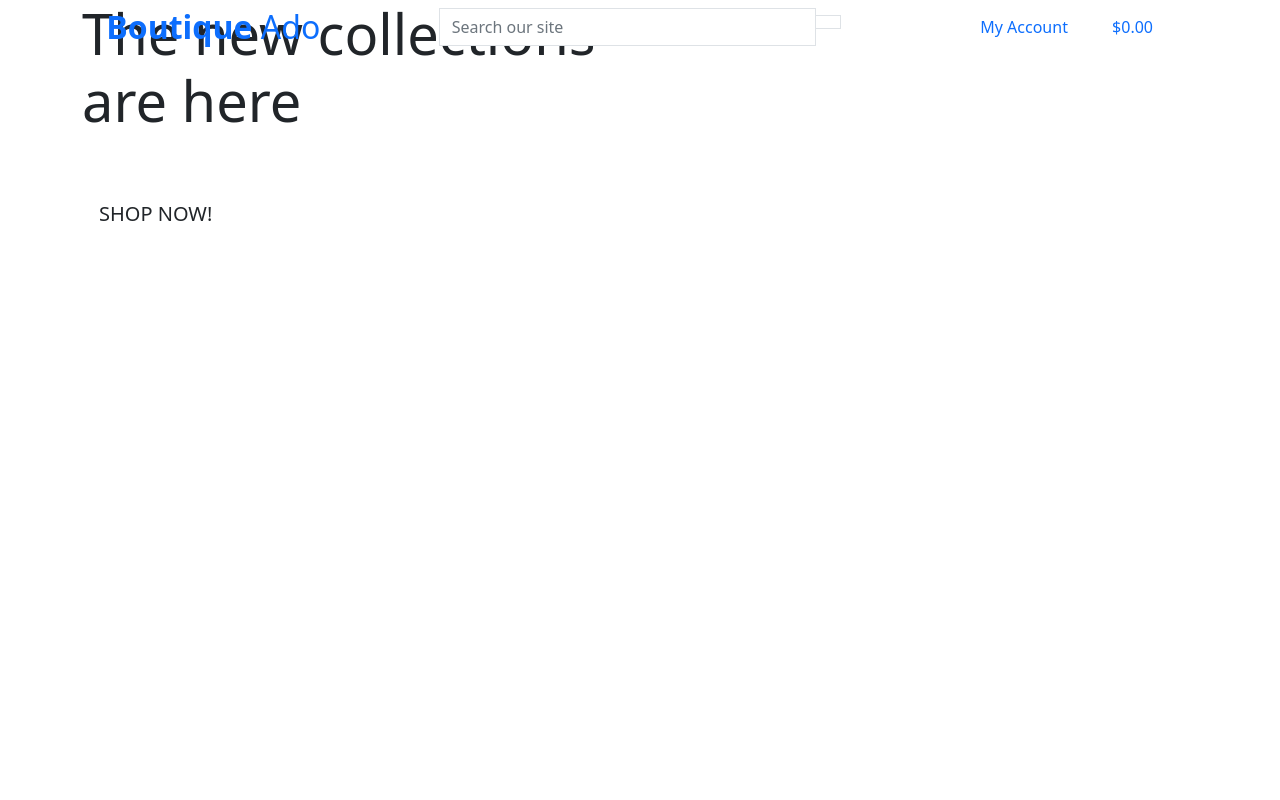
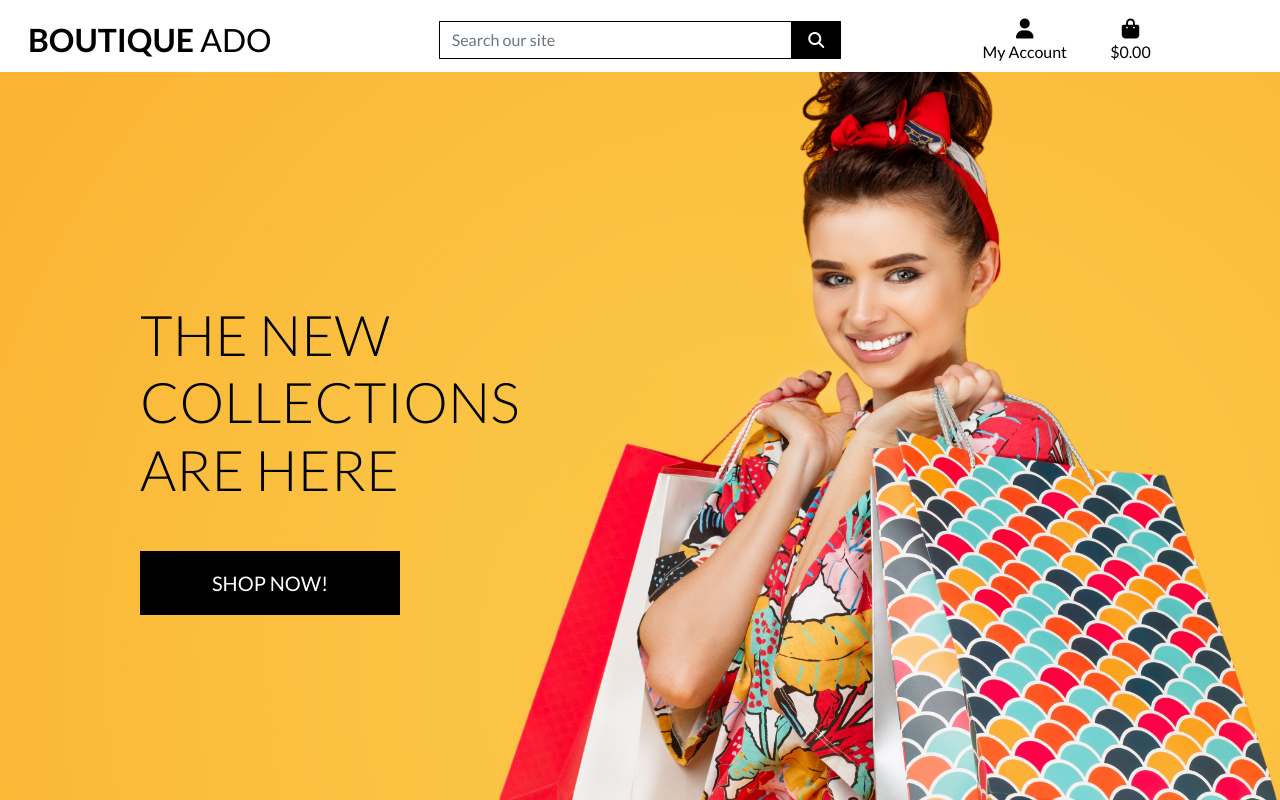
Before and after one commit to maialenz/buotique_ado_v1, a Django app: page / in a window 1280 px wide. Run offline with Django 3.2, Linux system fonts and the light colour scheme; some libraries are stand-ins or nearby versions.

Commit message:
Complete home page header and css

```diff
--- a/boutique_ado/settings.py
+++ b/boutique_ado/settings.py
@@ -147,6 +147,11 @@ USE_TZ = True
 # https://docs.djangoproject.com/en/3.2/howto/static-files/
 
 STATIC_URL = '/static/'
+STATICFILES_DIRS = (os.path.join(BASE_DIR, 'static'),)
+
+
+MEDIA_URL = '/media/'
+MEDIA_ROOT = os.path.join(BASE_DIR, 'media')
 
 # Default primary key field type
 # https://docs.djangoproject.com/en/3.2/ref/settings/#default-auto-field
--- a/boutique_ado/urls.py
+++ b/boutique_ado/urls.py
@@ -15,9 +15,11 @@ Including another URLconf
 """
 from django.contrib import admin
 from django.urls import path, include
+from django.conf import settings
+from django.conf.urls.static import static
 
 urlpatterns = [
     path('admin/', admin.site.urls),
     path('accounts/', include('allauth.urls')),
     path('', include('home.urls')),
-]
+] + static(settings.MEDIA_URL, document_root=settings.MEDIA_ROOT)
--- /dev/null
+++ b/static/css/base.css
@@ -0,0 +1,81 @@
+html {
+    height: 100%;
+}
+
+body {
+    background: url('/media/homepage_background_cropped.jpg') no-repeat center center fixed;
+    background-size: cover;
+    height: calc(100vh - 164px);
+    color: #555;
+    font-family: 'Lato', sans-serif;
+}
+
+/* from Bulma */
+.icon {
+    align-items: center;
+    display: inline-flex;
+    justify-content: center;
+    height: 1.5rem;
+    width: 1.5rem;
+}
+
+.logo-font {
+    text-transform: uppercase;
+}
+
+.main-logo-link {
+    width: fit-content;
+}
+
+.shop-now-button {
+    background: black;
+    color: white;
+    min-width: 260px;
+}
+
+.btn-black {
+    background: black;
+    color: white;
+}
+
+.shop-now-button:hover,
+.shop-now-button:active,
+.shop-now-button:focus,
+.btn-black:hover,
+.btn-black:active,
+.btn-black:focus {
+    background: #222;
+    color: white;
+}
+
+.text-black {
+    color: #000 !important;
+}
+
+.border-black {
+    border: 1px solid black !important;
+}
+
+/* -------------------------------- Media Queries */
+
+/* Slightly larger container on xl screens */
+@media (min-width: 1200px) {
+  .container {
+    max-width: 80%;
+  }
+}
+
+/* fixed top navbar only on medium and up */
+@media (min-width: 992px) {
+    .fixed-top-desktop-only {
+        position: fixed;
+        top: 0;
+        right: 0;
+        left: 0;
+        z-index: 1030;
+    }
+
+    .header-container {
+        padding-top: 164px;
+    }
+}
--- a/templates/base.html
+++ b/templates/base.html
@@ -21,13 +21,19 @@
   	{% endblock %}
 
   	{% block corecss %}
-  <!-- Bootstrap CSS -->
-  <link href="https://cdn.jsdelivr.net/npm/bootstrap@5.0.2/dist/css/bootstrap.min.css" rel="stylesheet"
+  	<!-- Bootstrap CSS & core css -->
+  		<link rel="stylesheet" href="https://cdn.jsdelivr.net/npm/bootstrap@5.0.2/dist/css/bootstrap.min.css"
     		integrity="sha384-EVSTQN3/azprG1Anm3QDgpJLIm9Nao0Yz1ztcQTwFspd3yD65VohhpuuCOmLASjC" crossorigin="anonymous">
+		<link rel="preconnect" href="https://fonts.googleapis.com">
+		<link rel="preconnect" href="https://fonts.gstatic.com" crossorigin>
+		<link rel="stylesheet" href="https://fonts.googleapis.com/css2?family=Lato:wght@100;300;400;700;900&display=swap">
+		<link rel="stylesheet" href="{% static 'css/base.css' %}">
   	{% endblock %}
 
   	{% block corejs %}
   	<!--Scripts-->
+	 	<script src="https://kit.fontawesome.com/9126cb1238.js" crossorigin="anonymous">
+		</script>
   		<script src="https://code.jquery.com/jquery-3.6.0.min.js"
     		integrity="sha256-/xUj+3OJU5yExlq6GSYGSHk7tPXikynS7ogEvDej/m4=" crossorigin="anonymous"></script>
   		<script src="https://cdn.jsdelivr.net/npm/bootstrap@5.0.2/dist/js/bootstrap.bundle.min.js"
@@ -49,7 +55,7 @@
 
 <body>
   	<header class="container-fluid fixed-top">
-		<div class="row">
+		<div id="topnav" class="row bg-white pt-lg-2 d-none d-lg-flex">
       		<div class="col-12 col-lg-4 my-auto py-1 py-lg-0 text-center text-lg-left">
 				<a href="{% url 'home' %}" class="nav-link main-logo-link">
 			  		<h2 class="logo-font text-black my-0"><strong>Boutique</strong> Ado</h2>
```
Also changed, not shown: media/homepage_background_cropped.jpg (added). Lines whose indentation alone changed are shown as unchanged.
